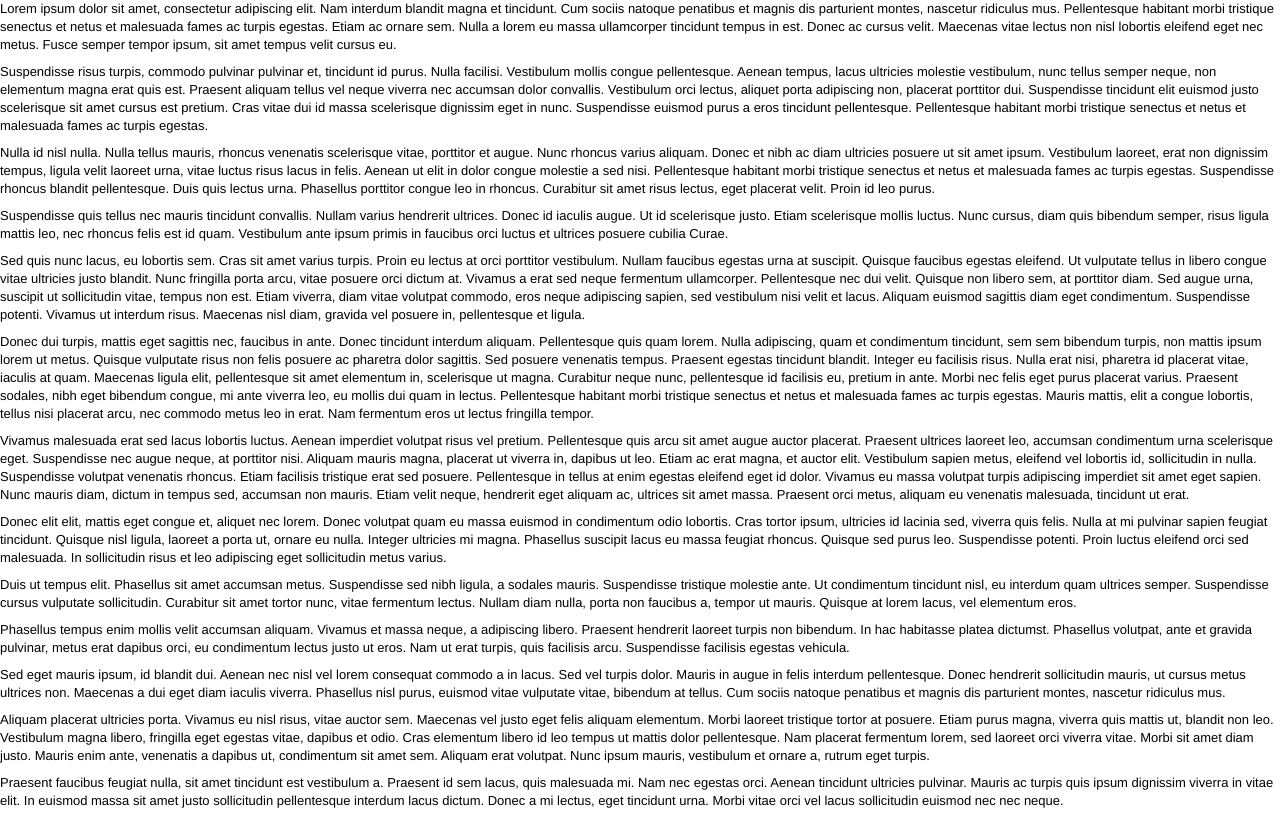
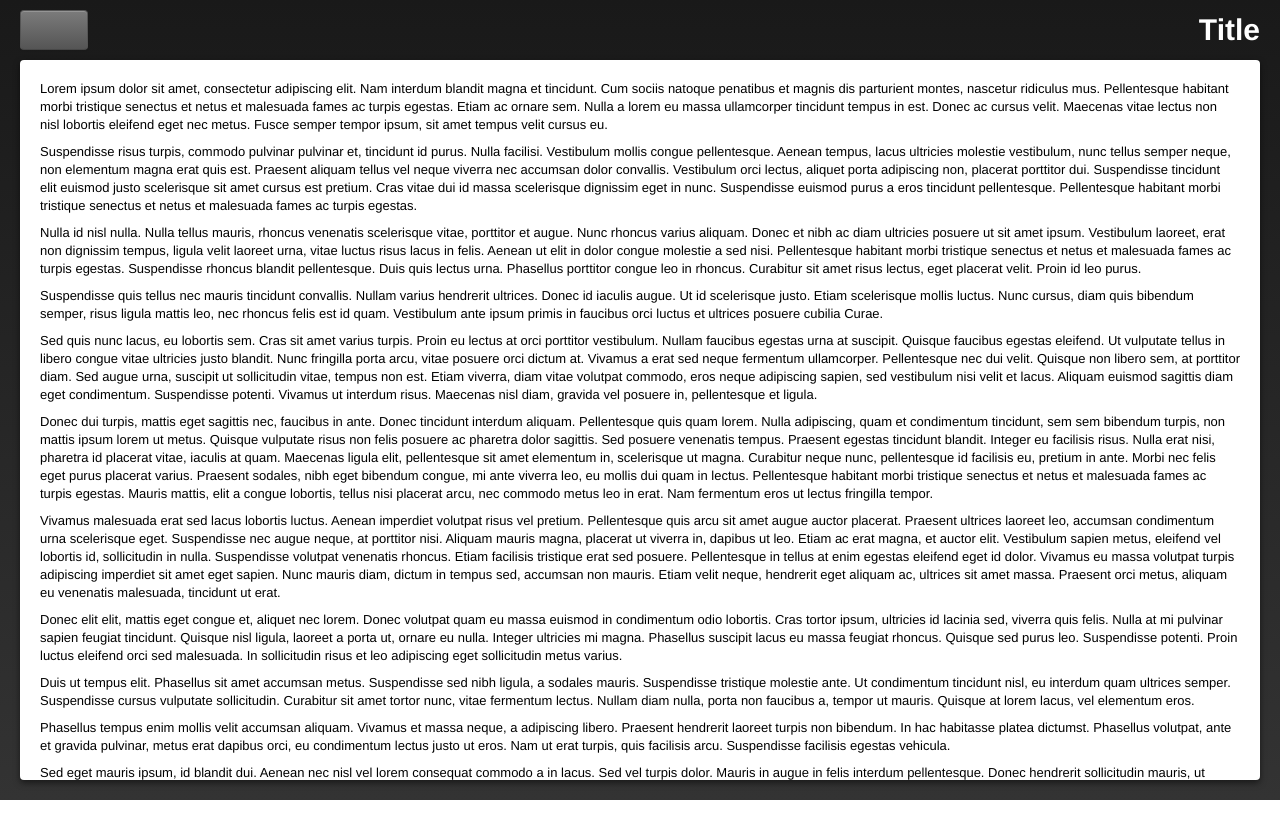
Before and after one commit to javasteve99/faux-ebook, a plain HTML site: page index.html in a window 1280 px wide. Shown: the top 813 px of the page. Drawn offline with nearby package versions, Linux system fonts and the light colour scheme; a script that the page names is missing.

Commit message:
Style frame, add title and contents button

```diff
--- a/index.html
+++ b/index.html
@@ -7,7 +7,7 @@
 <head>
   <meta charset="utf-8">
   <meta http-equiv="X-UA-Compatible" content="IE=edge,chrome=1">
-  <title>Static Site Starter</title>
+  <title>Faux eBook</title>
   <meta name="description" content="" />
   <meta name="author" content="" />
   <meta name="viewport" content="width=device-width">
@@ -18,45 +18,32 @@
 </head>
 <body>
 
+<nav>
+  <a href="#" class="reveal-contents"></a>
+  <h1>Title</h1>
+</nav>
+<div class="text-wrap">
   <p>Lorem ipsum dolor sit amet, consectetur adipiscing elit. Nam interdum blandit magna et tincidunt. Cum sociis natoque penatibus et magnis dis parturient montes, nascetur ridiculus mus. Pellentesque habitant morbi tristique senectus et netus et malesuada fames ac turpis egestas. Etiam ac ornare sem. Nulla a lorem eu massa ullamcorper tincidunt tempus in est. Donec ac cursus velit. Maecenas vitae lectus non nisl lobortis eleifend eget nec metus. Fusce semper tempor ipsum, sit amet tempus velit cursus eu.</p>
-
   <p>Suspendisse risus turpis, commodo pulvinar pulvinar et, tincidunt id purus. Nulla facilisi. Vestibulum mollis congue pellentesque. Aenean tempus, lacus ultricies molestie vestibulum, nunc tellus semper neque, non elementum magna erat quis est. Praesent aliquam tellus vel neque viverra nec accumsan dolor convallis. Vestibulum orci lectus, aliquet porta adipiscing non, placerat porttitor dui. Suspendisse tincidunt elit euismod justo scelerisque sit amet cursus est pretium. Cras vitae dui id massa scelerisque dignissim eget in nunc. Suspendisse euismod purus a eros tincidunt pellentesque. Pellentesque habitant morbi tristique senectus et netus et malesuada fames ac turpis egestas.</p>
-
   <p>Nulla id nisl nulla. Nulla tellus mauris, rhoncus venenatis scelerisque vitae, porttitor et augue. Nunc rhoncus varius aliquam. Donec et nibh ac diam ultricies posuere ut sit amet ipsum. Vestibulum laoreet, erat non dignissim tempus, ligula velit laoreet urna, vitae luctus risus lacus in felis. Aenean ut elit in dolor congue molestie a sed nisi. Pellentesque habitant morbi tristique senectus et netus et malesuada fames ac turpis egestas. Suspendisse rhoncus blandit pellentesque. Duis quis lectus urna. Phasellus porttitor congue leo in rhoncus. Curabitur sit amet risus lectus, eget placerat velit. Proin id leo purus.</p>
-
   <p>Suspendisse quis tellus nec mauris tincidunt convallis. Nullam varius hendrerit ultrices. Donec id iaculis augue. Ut id scelerisque justo. Etiam scelerisque mollis luctus. Nunc cursus, diam quis bibendum semper, risus ligula mattis leo, nec rhoncus felis est id quam. Vestibulum ante ipsum primis in faucibus orci luctus et ultrices posuere cubilia Curae.</p>
-
   <p>Sed quis nunc lacus, eu lobortis sem. Cras sit amet varius turpis. Proin eu lectus at orci porttitor vestibulum. Nullam faucibus egestas urna at suscipit. Quisque faucibus egestas eleifend. Ut vulputate tellus in libero congue vitae ultricies justo blandit. Nunc fringilla porta arcu, vitae posuere orci dictum at. Vivamus a erat sed neque fermentum ullamcorper. Pellentesque nec dui velit. Quisque non libero sem, at porttitor diam. Sed augue urna, suscipit ut sollicitudin vitae, tempus non est. Etiam viverra, diam vitae volutpat commodo, eros neque adipiscing sapien, sed vestibulum nisi velit et lacus. Aliquam euismod sagittis diam eget condimentum. Suspendisse potenti. Vivamus ut interdum risus. Maecenas nisl diam, gravida vel posuere in, pellentesque et ligula.</p>
-
   <p>Donec dui turpis, mattis eget sagittis nec, faucibus in ante. Donec tincidunt interdum aliquam. Pellentesque quis quam lorem. Nulla adipiscing, quam et condimentum tincidunt, sem sem bibendum turpis, non mattis ipsum lorem ut metus. Quisque vulputate risus non felis posuere ac pharetra dolor sagittis. Sed posuere venenatis tempus. Praesent egestas tincidunt blandit. Integer eu facilisis risus. Nulla erat nisi, pharetra id placerat vitae, iaculis at quam. Maecenas ligula elit, pellentesque sit amet elementum in, scelerisque ut magna. Curabitur neque nunc, pellentesque id facilisis eu, pretium in ante. Morbi nec felis eget purus placerat varius. Praesent sodales, nibh eget bibendum congue, mi ante viverra leo, eu mollis dui quam in lectus. Pellentesque habitant morbi tristique senectus et netus et malesuada fames ac turpis egestas. Mauris mattis, elit a congue lobortis, tellus nisi placerat arcu, nec commodo metus leo in erat. Nam fermentum eros ut lectus fringilla tempor.</p>
-
   <p>Vivamus malesuada erat sed lacus lobortis luctus. Aenean imperdiet volutpat risus vel pretium. Pellentesque quis arcu sit amet augue auctor placerat. Praesent ultrices laoreet leo, accumsan condimentum urna scelerisque eget. Suspendisse nec augue neque, at porttitor nisi. Aliquam mauris magna, placerat ut viverra in, dapibus ut leo. Etiam ac erat magna, et auctor elit. Vestibulum sapien metus, eleifend vel lobortis id, sollicitudin in nulla. Suspendisse volutpat venenatis rhoncus. Etiam facilisis tristique erat sed posuere. Pellentesque in tellus at enim egestas eleifend eget id dolor. Vivamus eu massa volutpat turpis adipiscing imperdiet sit amet eget sapien. Nunc mauris diam, dictum in tempus sed, accumsan non mauris. Etiam velit neque, hendrerit eget aliquam ac, ultrices sit amet massa. Praesent orci metus, aliquam eu venenatis malesuada, tincidunt ut erat.</p>
-
   <p>Donec elit elit, mattis eget congue et, aliquet nec lorem. Donec volutpat quam eu massa euismod in condimentum odio lobortis. Cras tortor ipsum, ultricies id lacinia sed, viverra quis felis. Nulla at mi pulvinar sapien feugiat tincidunt. Quisque nisl ligula, laoreet a porta ut, ornare eu nulla. Integer ultricies mi magna. Phasellus suscipit lacus eu massa feugiat rhoncus. Quisque sed purus leo. Suspendisse potenti. Proin luctus eleifend orci sed malesuada. In sollicitudin risus et leo adipiscing eget sollicitudin metus varius.</p>
-
   <p>Duis ut tempus elit. Phasellus sit amet accumsan metus. Suspendisse sed nibh ligula, a sodales mauris. Suspendisse tristique molestie ante. Ut condimentum tincidunt nisl, eu interdum quam ultrices semper. Suspendisse cursus vulputate sollicitudin. Curabitur sit amet tortor nunc, vitae fermentum lectus. Nullam diam nulla, porta non faucibus a, tempor ut mauris. Quisque at lorem lacus, vel elementum eros.</p>
-
   <p>Phasellus tempus enim mollis velit accumsan aliquam. Vivamus et massa neque, a adipiscing libero. Praesent hendrerit laoreet turpis non bibendum. In hac habitasse platea dictumst. Phasellus volutpat, ante et gravida pulvinar, metus erat dapibus orci, eu condimentum lectus justo ut eros. Nam ut erat turpis, quis facilisis arcu. Suspendisse facilisis egestas vehicula.</p>
-
   <p>Sed eget mauris ipsum, id blandit dui. Aenean nec nisl vel lorem consequat commodo a in lacus. Sed vel turpis dolor. Mauris in augue in felis interdum pellentesque. Donec hendrerit sollicitudin mauris, ut cursus metus ultrices non. Maecenas a dui eget diam iaculis viverra. Phasellus nisl purus, euismod vitae vulputate vitae, bibendum at tellus. Cum sociis natoque penatibus et magnis dis parturient montes, nascetur ridiculus mus.</p>
-
   <p>Aliquam placerat ultricies porta. Vivamus eu nisl risus, vitae auctor sem. Maecenas vel justo eget felis aliquam elementum. Morbi laoreet tristique tortor at posuere. Etiam purus magna, viverra quis mattis ut, blandit non leo. Vestibulum magna libero, fringilla eget egestas vitae, dapibus et odio. Cras elementum libero id leo tempus ut mattis dolor pellentesque. Nam placerat fermentum lorem, sed laoreet orci viverra vitae. Morbi sit amet diam justo. Mauris enim ante, venenatis a dapibus ut, condimentum sit amet sem. Aliquam erat volutpat. Nunc ipsum mauris, vestibulum et ornare a, rutrum eget turpis.</p>
-
   <p>Praesent faucibus feugiat nulla, sit amet tincidunt est vestibulum a. Praesent id sem lacus, quis malesuada mi. Nam nec egestas orci. Aenean tincidunt ultricies pulvinar. Mauris ac turpis quis ipsum dignissim viverra in vitae elit. In euismod massa sit amet justo sollicitudin pellentesque interdum lacus dictum. Donec a mi lectus, eget tincidunt urna. Morbi vitae orci vel lacus sollicitudin euismod nec nec neque.</p>
-
   <p>Donec faucibus ullamcorper sapien, ut congue arcu vehicula a. Cum sociis natoque penatibus et magnis dis parturient montes, nascetur ridiculus mus. In a sem enim, eu feugiat ipsum. Vestibulum ac ante erat, sit amet consectetur lorem. Sed sit amet turpis purus, a pharetra orci. Aenean id felis porta leo placerat luctus non eu neque. Aenean et magna sed turpis venenatis tempus. Class aptent taciti sociosqu ad litora torquent per conubia nostra, per inceptos himenaeos.</p>
-
   <p>Nam consequat nunc a eros molestie in imperdiet magna molestie. Morbi gravida sollicitudin eros, quis vehicula elit porttitor et. Pellentesque suscipit libero nunc, et bibendum massa. Donec euismod dui eu ipsum rutrum ac interdum lacus ornare. Mauris auctor aliquam tortor in cursus. Nam rhoncus, purus tincidunt tincidunt euismod, risus odio mattis nulla, in porttitor nisl justo vel metus. Etiam sit amet velit id lectus ullamcorper viverra. Proin auctor nisl vitae lacus aliquam dapibus. Nullam gravida, augue ac ultricies pellentesque, dolor nisi iaculis quam, eu lobortis purus metus vitae enim. Nullam auctor, orci vitae dapibus viverra, arcu sapien commodo nibh, eget tempus nulla orci eu mauris. Cras tortor ligula, blandit pellentesque tincidunt a, semper sed enim. Cras justo velit, ultrices eget fringilla ac, vulputate et turpis. Suspendisse ac semper felis. Sed quis ante ac nulla semper dapibus et et elit. Pellentesque habitant morbi tristique senectus et netus et malesuada fames ac turpis egestas.</p>
-
   <p>Integer ac erat nec enim ornare egestas. Donec purus arcu, fermentum id volutpat ac, egestas vel nisi. Cras in urna eget erat imperdiet accumsan in in purus. Nunc porta lectus vel nibh auctor suscipit. Nulla sit amet nulla ac arcu sollicitudin iaculis. Etiam enim dolor, pulvinar ut sodales in, varius eget est. Etiam vel fermentum odio. Nullam vitae tortor quis lectus suscipit condimentum vitae at lacus. Fusce at urna id orci faucibus iaculis. Donec lectus nulla, placerat ut gravida a, aliquam sed ligula.</p>
-
   <p>Ut cursus massa sem. Curabitur ut nulla et turpis dignissim rutrum in eu mauris. Duis diam libero, facilisis at aliquam eget, adipiscing quis metus. Vestibulum ante ipsum primis in faucibus orci luctus et ultrices posuere cubilia Curae; Donec scelerisque bibendum pretium. Proin vel lorem leo. Sed egestas pretium dui non fermentum. Donec interdum mattis velit, vitae dignissim ligula luctus et. Phasellus eget eros blandit arcu convallis aliquam nec non purus. Quisque condimentum ante ac metus aliquet quis elementum tortor iaculis.</p>
-
   <p>Suspendisse potenti. Aenean pellentesque euismod orci at lacinia. Nam imperdiet, urna sit amet scelerisque accumsan, diam augue ullamcorper arcu, eget bibendum magna augue ac sem. Cras ut urna in est tempor luctus. Etiam at lorem ligula. Pellentesque fermentum lorem sed libero varius suscipit. Aliquam felis ante, imperdiet et luctus eget, luctus sed nibh. Lorem ipsum dolor sit amet, consectetur adipiscing elit. Maecenas condimentum sapien sed odio vehicula sit amet accumsan nunc pulvinar. Nunc nec iaculis arcu. Morbi condimentum orci eu sapien dignissim vitae feugiat arcu varius. Quisque ante nunc, sagittis non rhoncus sed, laoreet quis nisi. Nullam in fermentum dolor.</p>
-
   <p>Quisque faucibus enim ac lectus malesuada rhoncus non eu nulla. In sit amet turpis tempor velit varius tempus ut eu enim. Pellentesque id dignissim leo. Vivamus adipiscing ullamcorper sem. Vivamus in nulla ut purus ornare semper eu nec ipsum. Phasellus mollis pharetra enim. Aenean vehicula volutpat dolor quis aliquet. Aenean a nibh lectus. Aliquam facilisis eros vel nibh ultricies vehicula. Proin dictum, dui quis gravida ullamcorper, justo elit tincidunt lorem, quis iaculis nisi nunc nec purus. Etiam ante massa, varius vitae tristique vel, varius vitae lectus. Donec pulvinar velit eget massa suscipit tincidunt. In euismod, enim vel rhoncus convallis, purus urna tempor massa, eu semper quam neque quis arcu. Nulla laoreet odio vitae ligula rutrum in interdum arcu accumsan. Donec lorem massa, lobortis sed scelerisque sit amet, consectetur varius odio. Vestibulum ante ipsum primis in faucibus orci luctus et ultrices posuere cubilia Curae.</p>
-
   <p>Nulla consectetur convallis lacus, ut interdum mauris porttitor ac. Cras sit amet erat eget diam facilisis ultrices vel vitae ante. Aenean arcu augue, gravida aliquet tincidunt eget, pellentesque ut est. Nunc fringilla ultricies tortor, nec bibendum felis tincidunt sit amet. Donec sit amet augue elit, eget rutrum urna. Donec et nunc non tellus interdum egestas. Suspendisse ut mi vel urna adipiscing mollis. Nam est lectus, viverra vel consequat at, pellentesque ut diam. Phasellus non elementum sem. Vestibulum lacinia luctus placerat. Vestibulum semper arcu ac neque varius mollis. Aenean accumsan sem eu turpis mattis non posuere libero luctus. Sed condimentum, nisl nec pharetra aliquet, ipsum eros tincidunt orci, sagittis lobortis diam dui ac tortor.</p>
+</div>
 
 <script src="//ajax.googleapis.com/ajax/libs/jquery/1.7.1/jquery.min.js"></script>
 <script>window.jQuery || document.write('<script src="javascripts/jquery-1.7.1.min.js"><\/script>')</script>
--- a/javascripts/scripts.js
+++ b/javascripts/scripts.js
@@ -1,3 +1,8 @@
-/* Author:
-
-*/
+$(document).ready(function(){
+  $(function(){
+    $('div.text-wrap').css({'height':(($(window).height())-120)+'px'});
+    $(window).resize(function(){
+    $('div.text-wrap').css({'height':(($(window).height())-120)+'px'});
+    });
+  });
+});
--- a/stylesheets/application.css
+++ b/stylesheets/application.css
@@ -219,3 +219,116 @@ blockquote {
 /* ==========================================================================
 Styles
 ========================================================================== */
+body {
+  background-image: -webkit-linear-gradient(bottom, #333333 0%, #191919 100%);
+  background-image: -moz-linear-gradient(bottom, #333333 0%, #191919 100%);
+  background-image: -ms-linear-gradient(bottom, #333333 0%, #191919 100%);
+  background-image: -o-linear-gradient(bottom, #333333 0%, #191919 100%);
+  background-image: linear-gradient(bottom, #333333 0%, #191919 100%); }
+
+nav {
+  zoom: 1;
+  height: 60px;
+  padding: 0 20px;
+  position: fixed;
+  top: 0px;
+  left: 0px;
+  right: 0px; }
+  nav:before, nav:after {
+    content: "";
+    display: table; }
+  nav:after {
+    clear: both; }
+  nav a.reveal-contents {
+    background-color: #555555;
+    background-image: -webkit-linear-gradient(top, #7b7b7b 0%, #555555 100%);
+    background-image: -moz-linear-gradient(top, #7b7b7b 0%, #555555 100%);
+    background-image: -ms-linear-gradient(top, #7b7b7b 0%, #555555 100%);
+    background-image: -o-linear-gradient(top, #7b7b7b 0%, #555555 100%);
+    background-image: linear-gradient(top, #7b7b7b 0%, #555555 100%);
+    background-repeat: repeat-x;
+    border: 1px solid #555555;
+    border-bottom-color: #484848;
+    -webkit-border-radius: 4px;
+    -moz-border-radius: 4px;
+    -ms-border-radius: 4px;
+    -o-border-radius: 4px;
+    border-radius: 4px;
+    -webkit-box-shadow: inset 0 1px 0 rgba(255, 255, 255, 0.2), 0 1px 2px rgba(0, 0, 0, 0.05);
+    -moz-box-shadow: inset 0 1px 0 rgba(255, 255, 255, 0.2), 0 1px 2px rgba(0, 0, 0, 0.05);
+    box-shadow: inset 0 1px 0 rgba(255, 255, 255, 0.2), 0 1px 2px rgba(0, 0, 0, 0.05);
+    color: white;
+    cursor: pointer;
+    display: -moz-inline-box;
+    -moz-box-orient: vertical;
+    display: inline-block;
+    vertical-align: baseline;
+    zoom: 1;
+    *display: inline;
+    *vertical-align: auto;
+    font-size: 13px;
+    font-weight: normal;
+    line-height: 18px;
+    padding: 4px 10px;
+    text-align: center;
+    text-decoration: none;
+    text-shadow: 0 1px 1px #151515;
+    -webkit-transition-property: background-position, 0.1s, linear;
+    -moz-transition-property: background-position, 0.1s, linear;
+    -ms-transition-property: background-position, 0.1s, linear;
+    -o-transition-property: background-position, 0.1s, linear;
+    transition-property: background-position, 0.1s, linear;
+    -webkit-transition-duration: 0.15s;
+    -moz-transition-duration: 0.15s;
+    -ms-transition-duration: 0.15s;
+    -o-transition-duration: 0.15s;
+    transition-duration: 0.15s;
+    -webkit-transition-timing-function: ease-out;
+    -moz-transition-timing-function: ease-out;
+    -ms-transition-timing-function: ease-out;
+    -o-transition-timing-function: ease-out;
+    transition-timing-function: ease-out;
+    -webkit-transition-delay: 0;
+    -moz-transition-delay: 0;
+    -ms-transition-delay: 0;
+    -o-transition-delay: 0;
+    transition-delay: 0;
+    vertical-align: middle;
+    display: block;
+    float: left;
+    height: 30px;
+    margin-top: 10px;
+    width: 46px; }
+    nav a.reveal-contents:hover {
+      background-color: #555555;
+      background-position: 0 -15px;
+      color: white;
+      text-decoration: none; }
+    nav a.reveal-contents:active {
+      background-color: #484848;
+      background-image: none;
+      -webkit-box-shadow: inset 0 2px 4px rgba(0, 0, 0, 0.15), 0 1px 2px rgba(0, 0, 0, 0.05);
+      -moz-box-shadow: inset 0 2px 4px rgba(0, 0, 0, 0.15), 0 1px 2px rgba(0, 0, 0, 0.05);
+      box-shadow: inset 0 2px 4px rgba(0, 0, 0, 0.15), 0 1px 2px rgba(0, 0, 0, 0.05);
+      outline: 0; }
+  nav h1 {
+    color: white;
+    float: right;
+    line-height: 60px; }
+
+div.text-wrap {
+  background: white;
+  -webkit-border-radius: 4px;
+  -moz-border-radius: 4px;
+  -ms-border-radius: 4px;
+  -o-border-radius: 4px;
+  border-radius: 4px;
+  -webkit-box-shadow: 0 3px 6px rgba(0, 0, 0, 0.5);
+  -moz-box-shadow: 0 3px 6px rgba(0, 0, 0, 0.5);
+  box-shadow: 0 3px 6px rgba(0, 0, 0, 0.5);
+  height: 750px;
+  margin: 60px 20px 20px 20px;
+  overflow-y: scroll;
+  padding: 20px; }
+  div.text-wrap::-webkit-scrollbar {
+    visibility: hidden; }
--- a/stylesheets/sass/_styles.scss
+++ b/stylesheets/sass/_styles.scss
@@ -1,3 +1,46 @@
 /* ==========================================================================
 Styles
 ========================================================================== */
+
+body {
+  @include background-image(linear-gradient(bottom, tint($black, 20%) 0%, tint($black, 10%) 100%));
+}
+
+nav {
+  @include clearfix;
+  height: 60px;
+  padding: 0 20px;
+  position: fixed;
+  top: 0px;
+  left: 0px;
+  right: 0px;
+
+  a.reveal-contents {
+    @include bootstrap-button($gray, $white);
+    display: block;
+    float: left;
+    height: 30px;
+    margin-top: 10px;
+    width: 46px;
+  }
+
+  h1 {
+    color: $white;
+    float: right;
+    line-height: 60px;
+  }
+}
+
+div.text-wrap {
+  background: $white;
+  @include border-radius(4px);
+  @include box-shadow(0 3px 6px rgba($black, 0.5));
+  height: 750px; // fix with percentage later
+  margin: 60px 20px 20px 20px;
+  overflow-y: scroll;
+  padding: 20px;
+
+  &::-webkit-scrollbar {
+    visibility: hidden;
+  }
+}
```
